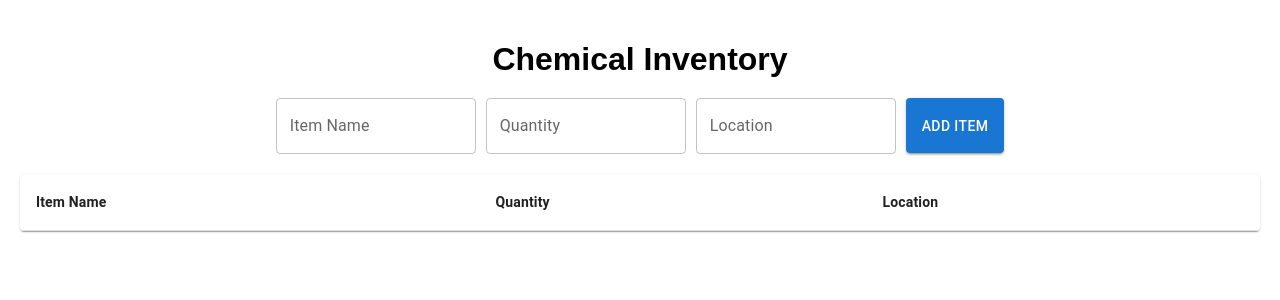
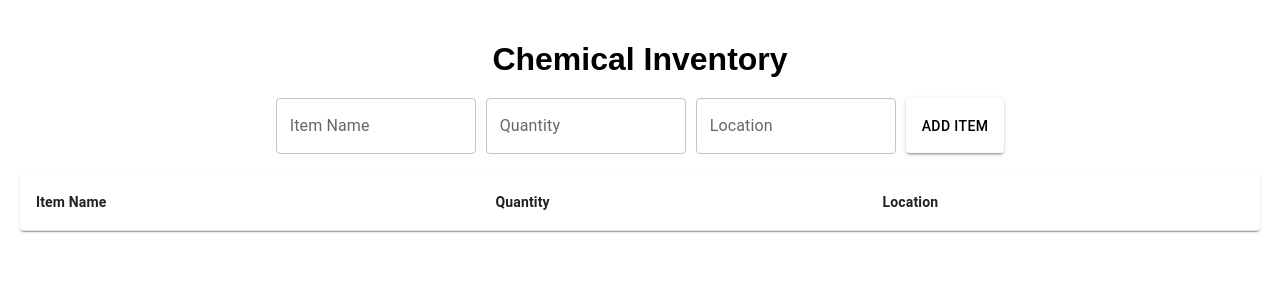
Before and after one commit to squeezem4/ChemicalLabInventory, a React (Create React App) app in the folder chemicalinventory/: page / in a window 1280 px wide. Shown: the top 300 px of the page. Built offline with nearby package versions, Linux system fonts and the light colour scheme.

Commit message:
adding css

```diff
--- a/chemicalinventory/src/App.css
+++ b/chemicalinventory/src/App.css
@@ -59,6 +59,11 @@
 
 .button {
   height: 55px;
+  color: black;
+}
+.button:hover {
+  background-color: black;
+  color: white;
 }
 
 .table-container {
--- a/chemicalinventory/src/App.js
+++ b/chemicalinventory/src/App.js
@@ -57,7 +57,7 @@ const App = () => {
         />
         <Button
           variant="contained"
-          color="primary"
+          color="black"
           onClick={addItem}
           className="button"
         >
```
